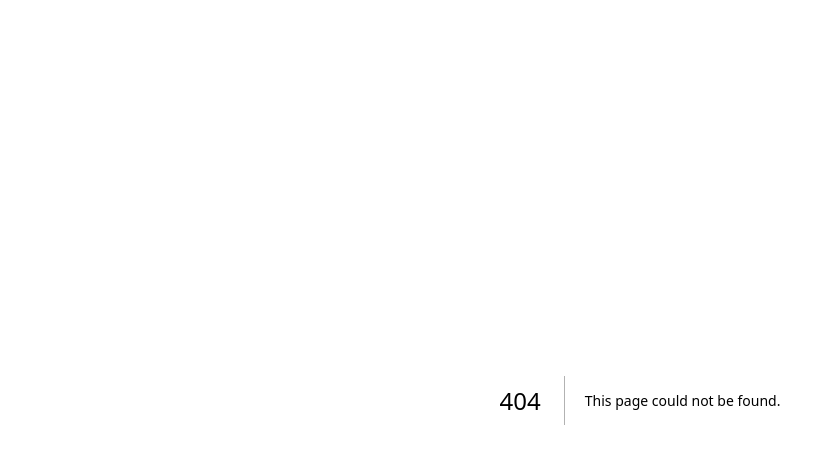
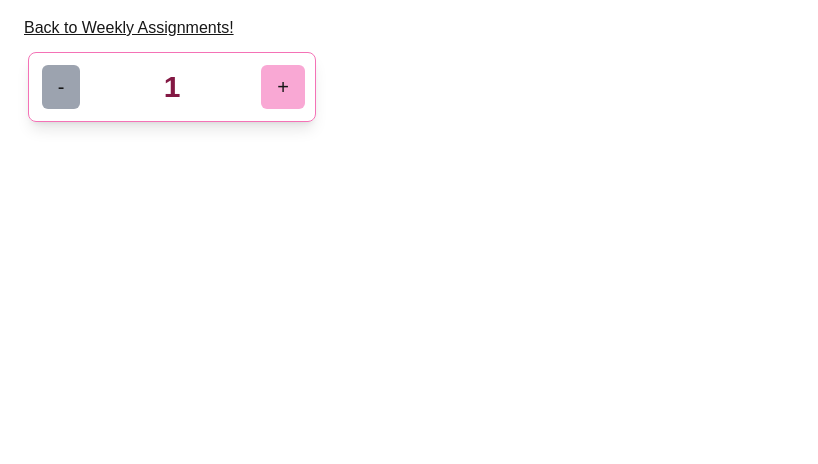
Before and after one commit to nyxpaco/cprg306-assignments, a Next.js app: page /week-4 in a window 1280 px wide. Before the commit this address had no page. Shown: the top 464 px of the page, without its empty margins (0-818 px from the left). Built offline with nearby package versions, Linux system fonts and the light colour scheme.

Commit message:
Week 4 Assignment

```diff
--- a/app/page.js
+++ b/app/page.js
@@ -3,8 +3,23 @@ export default function page() {
     return(
       <main>
       <h1>CPRG 306: Web Development 2 - Assignments</h1>
-      <li><Link href="./week-2" className="underline text-blue-900 hover:text-blue-600">Week 2</ Link></li>
-      <li><Link href="./week-3" className="underline text-blue-900 hover:text-blue-600">Week 3</Link></li>
+<li>
+  <Link href="./week-2" className="font-bold text-pink-600 hover:text-pink-400 shadow-lg">
+    Week 2
+  </Link>
+</li>
+
+<li>
+  <Link href="./week-3" className="font-bold text-pink-600 hover:text-pink-400 shadow-lg">
+    Week 3
+  </Link>
+</li>
+
+<li>
+  <Link href="./week-4" className="font-bold text-pink-600 hover:text-pink-400 shadow-lg">
+    Week 4
+  </Link>
+</li>
       </main>
-    )
+  );
 }
--- /dev/null
+++ b/app/week-4/new-item.js
@@ -0,0 +1,48 @@
+"use client";
+import { useState } from "react";
+
+export default function Page() {
+    const [quantity, setQuantity] = useState(1);
+
+    const increment = () => {
+        if (quantity < 20) {
+            setQuantity(quantity + 1);
+        }
+    }
+
+    const decrement = () => {
+        if (quantity > 1) {
+            setQuantity(quantity - 1);
+        }
+    }
+
+    return (
+        <div className="w-72 h-20 m-3">
+          <div className="flex items-center justify-between border border-pink-400 shadow-lg rounded-lg">
+            <div className="flex items-center justify-center w-16 p-3">
+              <button
+                onClick={decrement}
+                disabled={quantity === 1}
+                className="text-xl px-4 py-2 bg-pink-300 hover:bg-pink-500 disabled:bg-gray-400 rounded-md"
+              >
+                -
+              </button>
+            </div>
+            <div className="flex-grow p-4 text-center">
+              <p className="text-3xl font-semibold text-pink-900 hover:text-pink-700">
+                {quantity}
+              </p>
+            </div>
+            <div className="flex items-center justify-center w-16 p-3">
+              <button
+                onClick={increment}
+                disabled={quantity === 20}
+                className="text-xl px-4 py-2 bg-pink-300 hover:bg-pink-500 disabled:bg-gray-400 rounded-md"
+              >
+                +
+              </button>
+            </div>
+          </div>
+        </div>
+      );
+}
--- /dev/null
+++ b/app/week-4/page.js
@@ -0,0 +1,12 @@
+import Link from "next/link";
+import NewItem from "./new-item";
+
+
+export default function page() {
+    return (
+        <main className="m-4">
+            <Link href="/" className="m-2 underline hover:text-pink-600">Back to Weekly Assignments!</Link>
+            <NewItem />
+        </main>
+    );
+}
```
